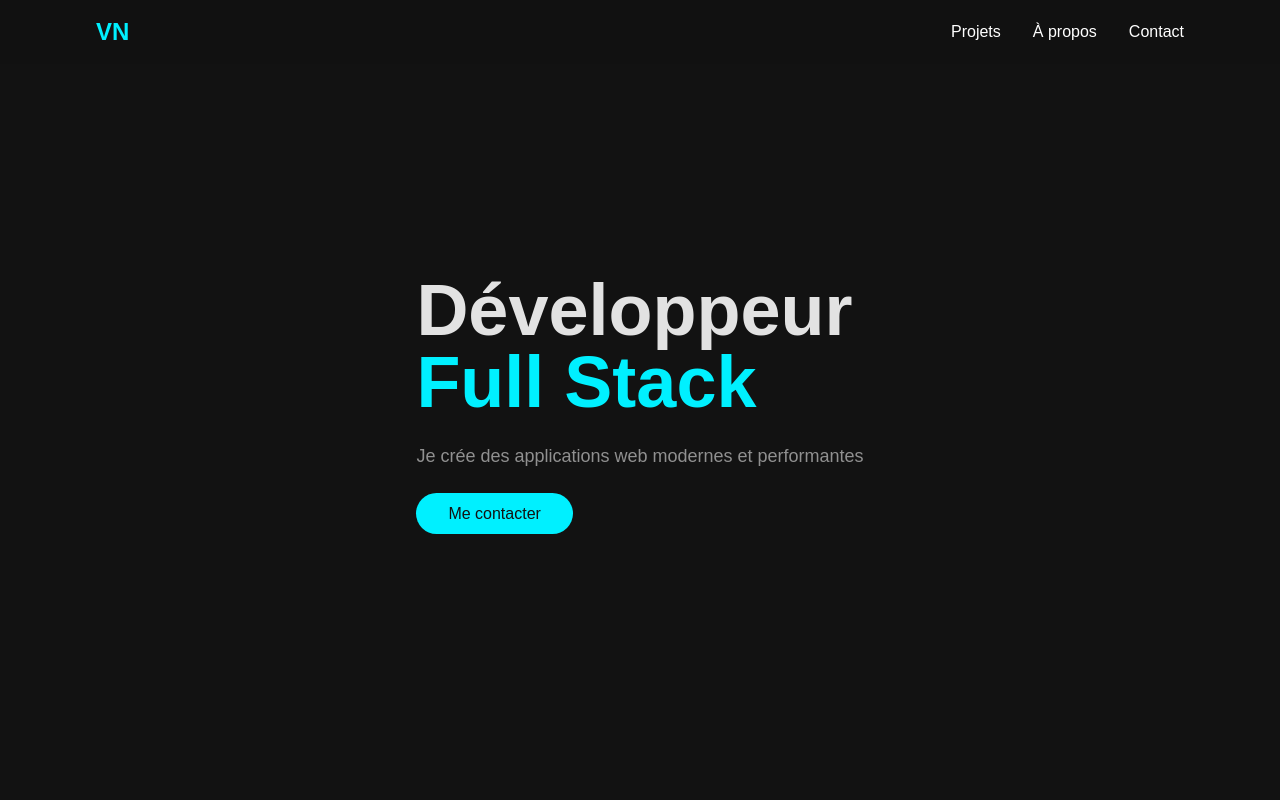
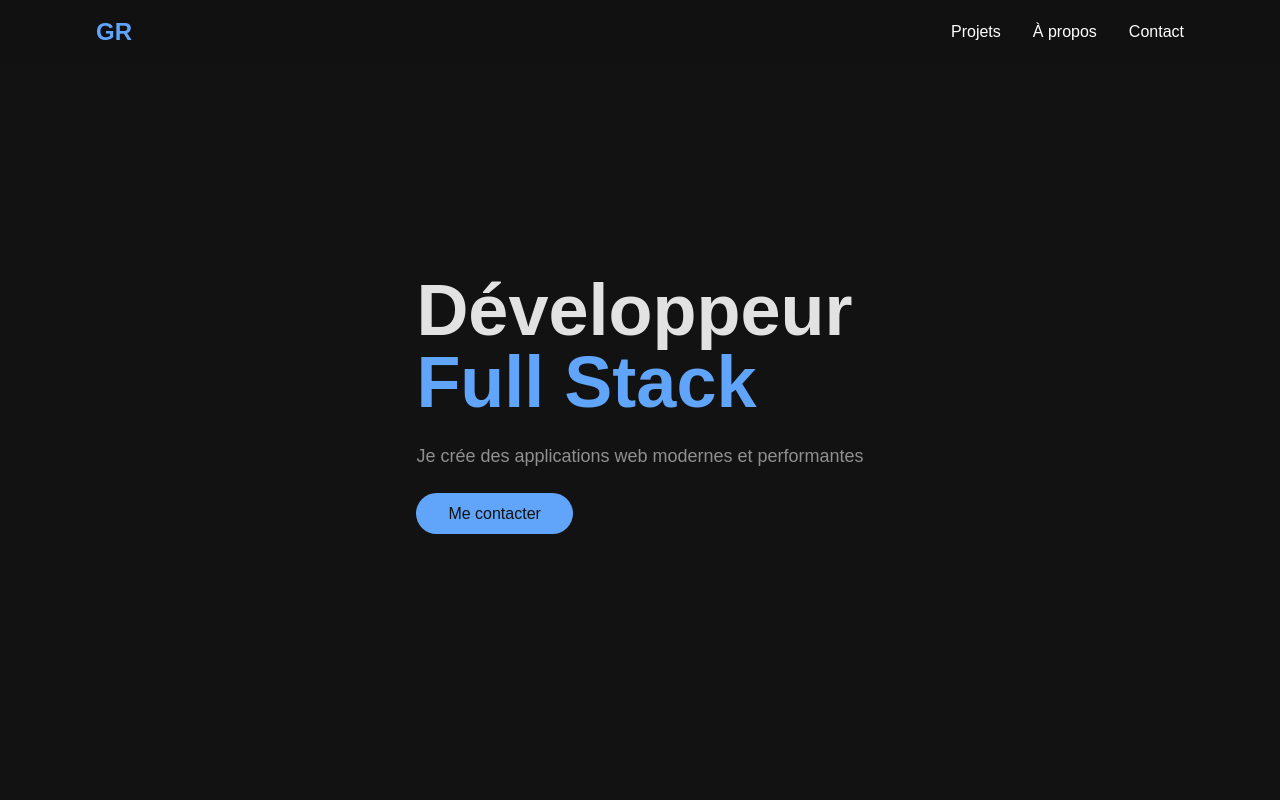
Before and after one commit to guillaumeRot/portfolio, a Next.js app: page / in a window 1280 px wide. Shown: the top 800 px of the page. Built offline with nearby package versions, Linux system fonts and the light colour scheme.

Commit message:
feat: color blue sky

```diff
--- a/src/app/page.tsx
+++ b/src/app/page.tsx
@@ -8,7 +8,7 @@ export default function Home() {
       <nav className="fixed w-full top-0 z-50 bg-primary/90 backdrop-blur-sm">
         <div className="max-w-6xl mx-auto px-8 py-4 flex justify-between items-center">
           <Link href="/" className="text-2xl font-bold text-accent">
-            VN
+            GR
           </Link>
           <div className="hidden md:flex gap-8">
             <Link
--- a/tailwind.config.js
+++ b/tailwind.config.js
@@ -10,7 +10,7 @@ module.exports = {
       colors: {
         primary: "#121212", // Fond principal
         secondary: "#1E1E1E", // Fond des cartes
-        accent: "#00F0FF", // Nouvelle couleur d'accent (bleu néon)
+        accent: "#60A5FA", // Nouvelle couleur d'accent (bleu ciel)
         text: {
           primary: "#E2E2E2", // Texte principal
           secondary: "#909090", // Texte secondaire
```
